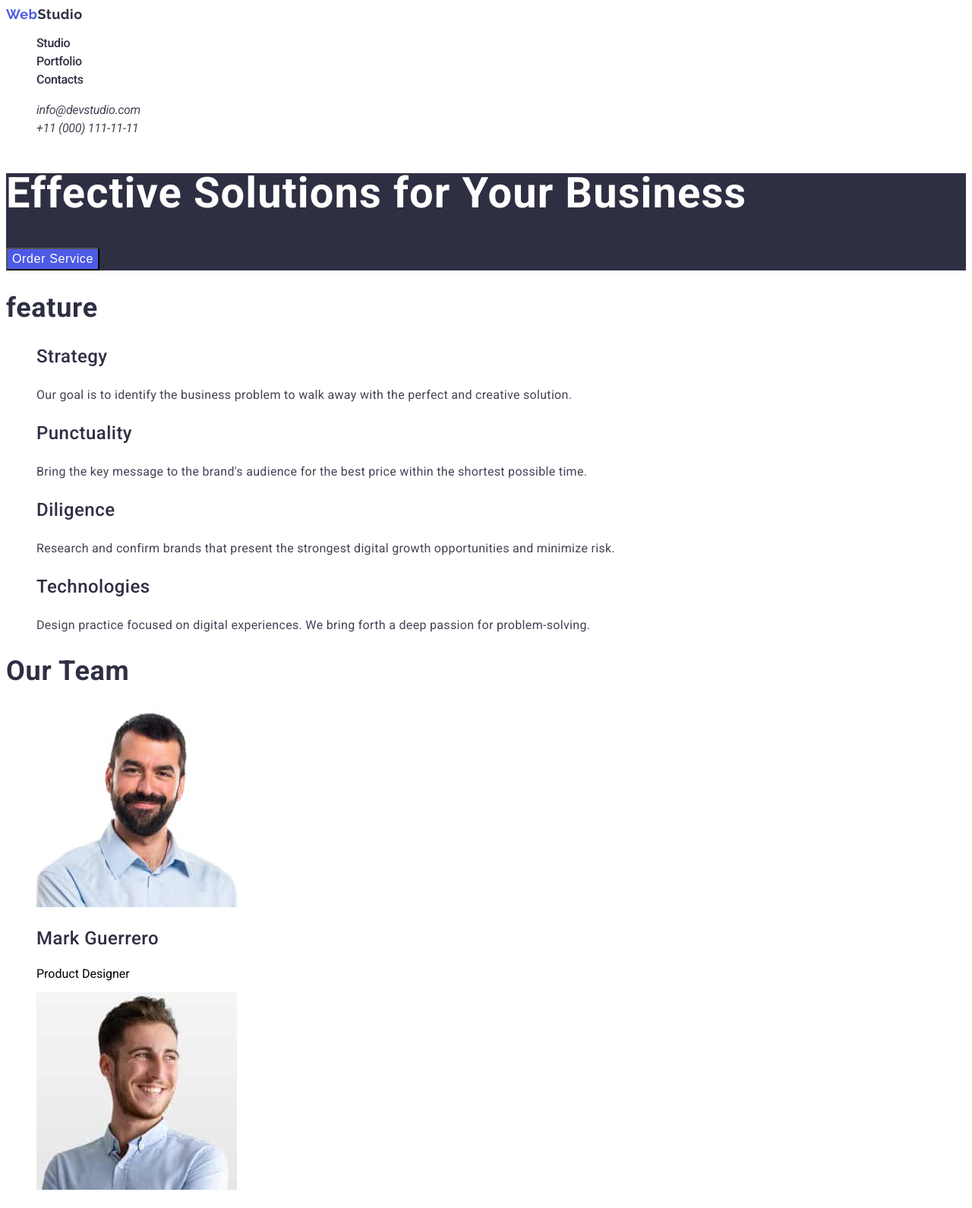
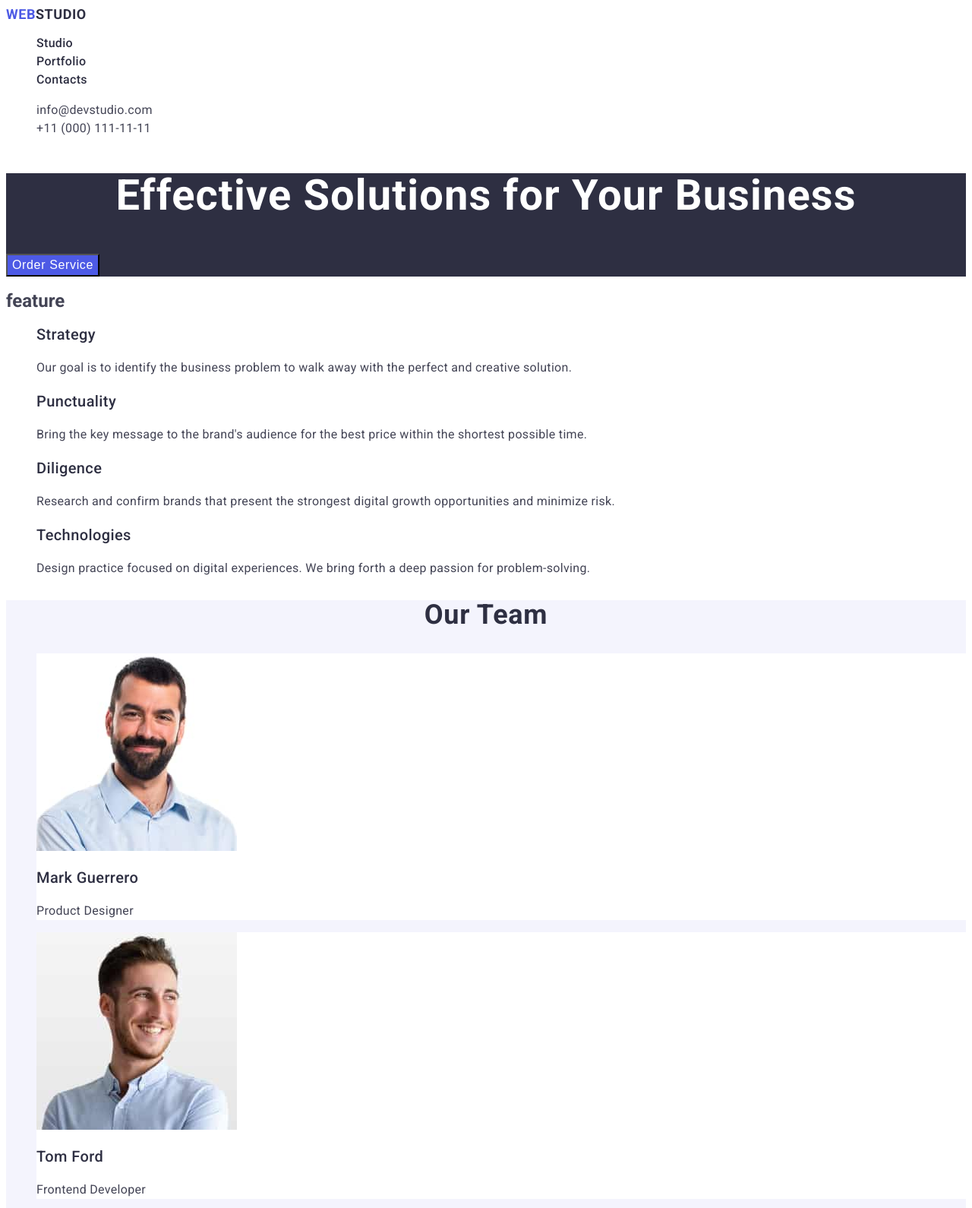
Before and after one commit to yulavakula/goit-markup-hw-02, a plain HTML site: page index.html in a window 1280 px wide. Shown: the top 1590 px of the page at 76% size. Drawn offline with Linux system fonts and the light colour scheme.

Commit message:
update css

```diff
--- a/css/style.css
+++ b/css/style.css
@@ -1,6 +1,8 @@
 body {
     font-family: 'Roboto', sans-serif;
     line-height: 1.0;
+    color: #434455;
+    background-color: #FFFFFF;
   }
   a {
     text-decoration: none;
@@ -10,25 +12,26 @@ body {
     list-style-type: none;
   }
   .logo{
-    font-family: 'Raleway';
+    font-family: 'Raleway'sans-serif;
     font-weight: 700;
     font-size: 18px;
     line-height: 1.17;
     letter-spacing: 0.03em;
-    color: #2E2F42;
+    color:#4d5ae5;
+    text-transform:uppercase;
   }
   .logo-span{
     font-size: 18px;
     line-height: 1.17;
-    color: #4d5ae5;
-  ;
+    color: #2e2f42;
+
   }
   .list-nav{
 
     font-weight: 500;
     font-size: 16px;
     line-height: 1.5;
-    letter-spacing: -0.02em;
+    letter-spacing: 0.02em;
 
   }
   .list-link{
@@ -36,23 +39,22 @@ body {
   }
 .list-link:hover,
 .list-link:focus {
-text-decoration: underline;
-text-decoration-color: #4d5ae5;
+color: #404bbf;
 
 }
 .list-address{
     font-weight: 400;
     font-size: 16px;
     line-height: 1.5;
-    letter-spacing: -0.02em;
+    letter-spacing: 0.02em;
+    font-style: normal;
 }
 .list-adress-link{
     color: #434455;
 }
 .list-adress-link:hover,
 .list-adress-link:focus {
-text-decoration: underline;
-text-decoration-color: #4d5ae5;
+color:  #404bbf ;
 }
 .hero{
     color:#FFFFFF;
@@ -61,8 +63,9 @@ text-decoration-color: #4d5ae5;
 .hero-header1{
     font-weight: 700;
     font-size: 56px;
-    line-height: 0.93;
+    line-height: 1.07;
     letter-spacing: 0.02em;
+    text-align:center;
 }
 .hero-button{
     color:#FFFFFF;
@@ -71,7 +74,13 @@ text-decoration-color: #4d5ae5;
     font-size: 16px;
     line-height: 1.5;
     letter-spacing: 0.04em;
+    cursor: pointer;
 
+}
+
+.hero-button:hover,
+.hero-button:focus {
+  background-color: #404BBF;
 }
 
 .hero-header1:hover,
@@ -91,25 +100,44 @@ text-decoration-color: #4d5ae5;
 .list-section2-h3{
     color: #2E2F42;
     font-weight: 500;
-    font-size: 24px;
+    font-size: 20px;
     line-height: 1.2;
     letter-spacing: 0.02em;
 }
 
-h2 {
+.text{
+  color: #434455;
+
+    font-size: 16px;
+    line-height: 1.5;
+    letter-spacing: 0.02em;
+}
+
+.section3{
+background-color: #F4F4FD;
+}
+
+.list-li{
+  background-color: #FFFFFF;
+}
+
+.header2 {
   color: #2E2F42;
     font-weight: 700;
     font-size: 36px;
-    line-height: 1.1;
+    line-height: 1.11;
     letter-spacing: 0.02em;
+    text-align: center;
+    text-transform: capitalize;
 }
 .logo-footer{
-  font-family: 'Raleway';
+  font-family: 'Raleway'sans-serif;
     font-weight: 700;
     font-size: 18px;
     line-height: 1.17;
     letter-spacing: 0.03em;
-    color: #F4F4FD;
+    color: #4d5ae5;
+    text-transform:uppercase
 
 }
 .footer{
@@ -122,3 +150,10 @@ h2:focus {
 text-decoration: underline;
 text-decoration-color: #4d5ae5;
 }
+
+.logo-span1{
+  font-size: 18px;
+  line-height: 1.17;
+  color: #f4f4fd;
+
+}
--- a/index.html
+++ b/index.html
@@ -15,7 +15,7 @@
   <body>
     <header class="header">
       <nav class="header-nav">
-        <a class="logo" href="./index.html"><span class="logo-span">Web</span>Studio</a>
+        <a class="logo" href="./index.html">Web<span class="logo-span">Studio</span></a>
 
         <ul class="list-nav">
           <li><a class="list-link" href="./index.html">Studio</a></li>
@@ -23,10 +23,10 @@
           <li><a class="list-link" href="./index.html">Contacts</a></li>
         </ul>
       </nav>
-      <address>
-        <ul class="list-address">
+      <address class="list-address">
+        <ul>
           <li><a class="list-adress-link" href="mailto:info@devstudio.com">info@devstudio.com</a></li>
-          <li ></li><a class="list-adress-link" href="tel:+110001111111">+11 (000) 111-11-11</a></li>
+          <li ><a class="list-adress-link" href="tel:+110001111111">+11 (000) 111-11-11</a></li>
         </ul>
       </address>
     </header>
@@ -68,69 +68,69 @@
         </ul>
       </section>
 
-      <section>
-        <h2>Our Team</h2>
+      <section class="section3">
+        <h2 class="header2">Our Team</h2>
         <ul>
-          <li>
+          <li class="list-li">
             <img src="./images/img1.jpg" alt="man" width="264" height="260" />
             <h3 class="list-section2-h3">Mark Guerrero</h3>
-            <p>Product Designer</p>
+            <p class="text">Product Designer</p>
           </li>
-          <li>
+          <li class="list-li">
             <img src="./images/img4.jpg" alt="man" width="264" height="260" />
             <h3 class="list-section2-h3">Tom Ford</h3>
-            <p>Frontend Developer</p>
+            <p class="text">Frontend Developer</p>
           </li>
-          <li>
+          <li class="list-li">
             <img src="./images/img2.jpg" alt="girl" width="264" height="260" />
             <h3 class="list-section2-h3">Camila Garcia</h3>
-            <p>Marketing</p>
+            <p class="text">Marketing</p>
           </li>
-          <li>
+          <li class="list-li">
             <img src="./images/img3.jpg" alt="man" width="264" height="260" />
             <h3 class="list-section2-h3">Daniel Wilson</h3>
-            <p>UI Designer</p>
+            <p class="text">UI Designer</p>
           </li>
         </ul>
       </section>
       <section>
-        <h2>Portfolio</h2>
+        <h2 class="header2">Portfolio</h2>
         <ul>
           <li>
             <img src="./images/img1.1.jpg" alt="app" width="360" height="300" />
             <h3 class="list-section2-h3">Banking App</h3>
-            <p>App</p>
+            <p class="text">App</p>
           </li>
           <li>
             <img src="./images/img2.1.jpg" alt="mobil" width="360" height="300" />
             <h3 class="list-section2-h3">Cashless Payment</h3>
-            <p>Marketing</p>
+            <p class="text">Meditation App</p>
           </li>
           <li>
             <img src="./images/img3.1.jpg" alt="nout" width="360" height="300" />
             <h3 class="list-section2-h3">Meditaion App</h3>
-            <p>App</p>
+            <p class="text">App</p>
           </li>
           <li>
             <img src="./images/img4.1.jpg" alt="auto" width="360" height="300" />
             <h3 class="list-section2-h3">Taxi Service</h3>
-            <p>Marketing</p>
+            <p class="text">Marketing</p>
           </li>
           <li>
             <img src="./images/img5.jpg" alt="tema" width="360" height="300" />
             <h3 class="list-section2-h3">Screen Illustrations</h3>
-            <p>Design</p>
+            <p class="text">Design</p>
           </li>
           <li>
             <img src="./images/img6.jpg" alt="girl" width="360" height="300" />
             <h3 class="list-section2-h3">Online Courses</h3>
-            <p>Marketing</p>
+            <p class="text">Marketing</p>
           </li>
         </ul>
       </section>
     </main>
     <footer class ="footer">
-      <a class ="logo-footer" href="./index.html"><span class="logo-span">Web</span>Studio</a>
+      <a class ="logo-footer" href="./index.html">Web<span class="logo-span1">Studio</span></a>
       <p>
         Increase the flow of customers and sales for your business with digital
         marketing & growth solutions.
```
